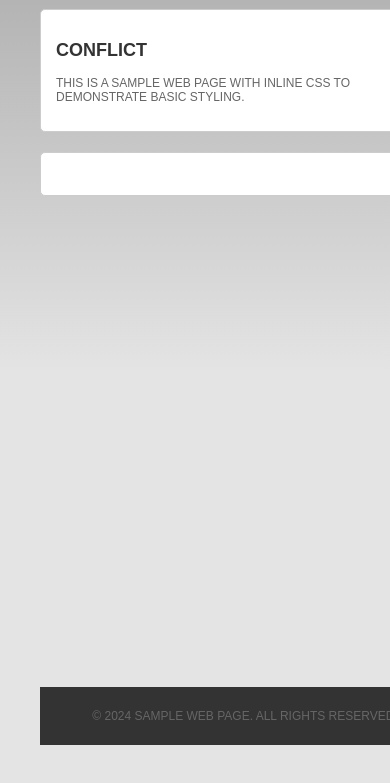
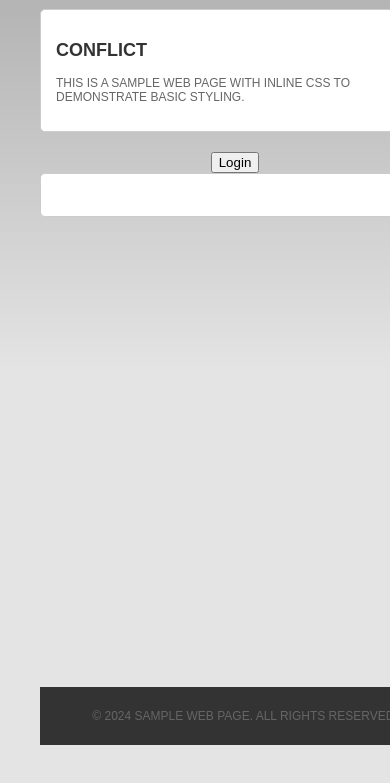
Before and after one commit to parimala1703/Internship-sample-app, a website: page www/index.html in a window 390 px wide. Shown: the part 99-882 px from the top of the page. Drawn offline with nearby package versions, Linux system fonts and the light colour scheme; some packages are replaced by stand-ins of ours; no server answers.

Commit message:
Added login button

```diff
--- a/www/index.html
+++ b/www/index.html
@@ -92,7 +92,7 @@
                 <h2>conflict</h2>
                 <p>This is a sample web page with inline CSS to demonstrate basic styling.</p>
             </article>
-
+            <center><button>Login</button> </center>
             <article>
                 <ul>
                 </ul>
```
